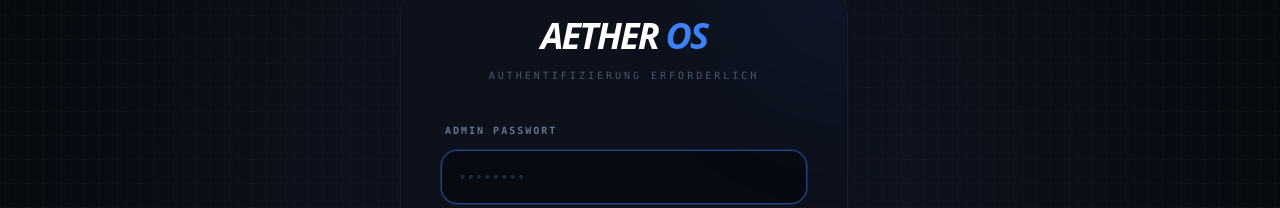
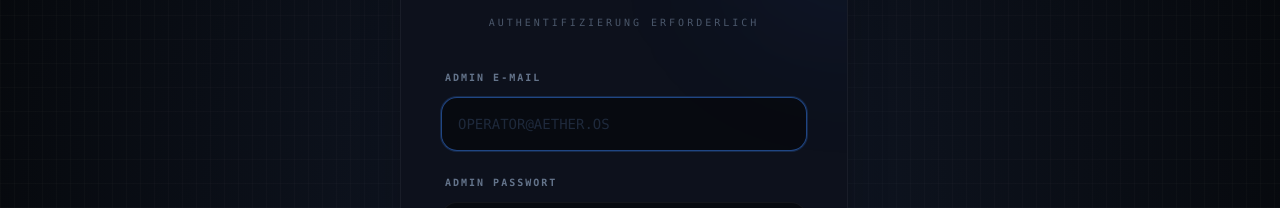
Before and after one commit to peter1965p/paeffgen-next, a Next.js app: page /login in a window 1280 px wide. Shown: the part 281-489 px from the top of the page. Built offline with nearby package versions, Linux system fonts and the light colour scheme; no server answers.

Commit message:
fix: for AETHER OS Sidebar Categories add

```diff
--- a/src/app/(auth)/login/page.tsx
+++ b/src/app/(auth)/login/page.tsx
@@ -26,6 +26,23 @@ export default function LoginPage() {
       </div>
 
       <form action={formAction} className="flex flex-col gap-6 relative z-10">
+  {/* ADMIN E-MAIL FELD */}
+  <div className="flex flex-col gap-3">
+    <label htmlFor="email" className="text-[10px] font-mono font-bold uppercase tracking-[0.2em] text-slate-500 ml-1">
+      Admin E-Mail
+    </label>
+    <input
+      type="email"
+      name="email"
+      id="email"
+      placeholder="OPERATOR@AETHER.OS"
+      className="p-4 border rounded-2xl bg-black/40 border-white/5 text-white font-mono text-sm focus:border-blue-500/50 focus:ring-1 focus:ring-blue-500/20 outline-none transition-all placeholder:text-slate-800"
+      required
+      autoFocus
+    />
+  </div>
+
+  {/* ADMIN PASSWORT FELD */}
   <div className="flex flex-col gap-3">
     <label htmlFor="password" className="text-[10px] font-mono font-bold uppercase tracking-[0.2em] text-slate-500 ml-1">
       Admin Passwort
@@ -37,7 +54,6 @@ export default function LoginPage() {
       placeholder="••••••••"
       className="p-4 border rounded-2xl bg-black/40 border-white/5 text-white font-mono text-sm focus:border-blue-500/50 focus:ring-1 focus:ring-blue-500/20 outline-none transition-all placeholder:text-slate-800"
       required
-            autoFocus
     />
   </div>
 
```
Lines whose indentation alone changed are shown as unchanged.
